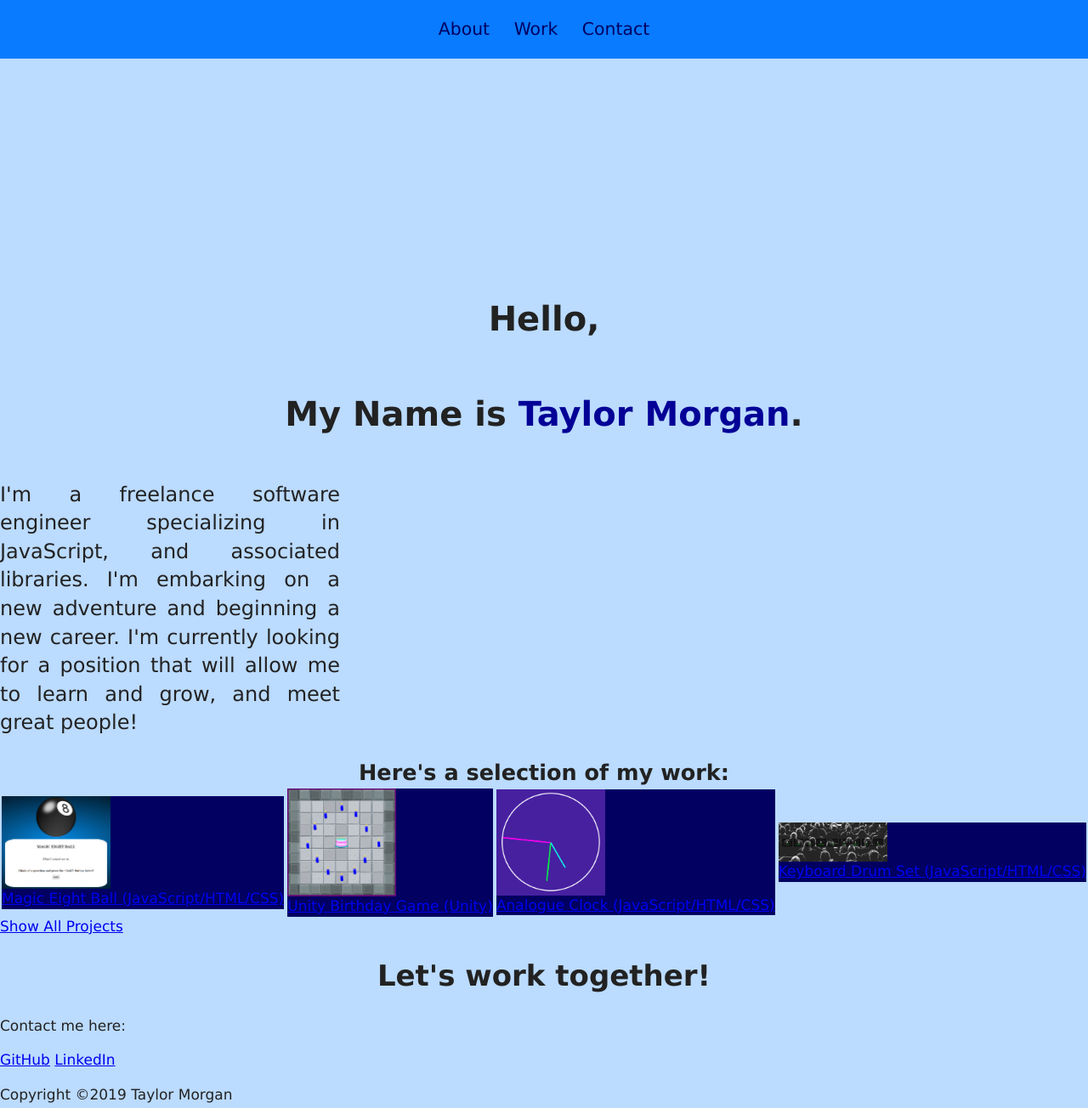
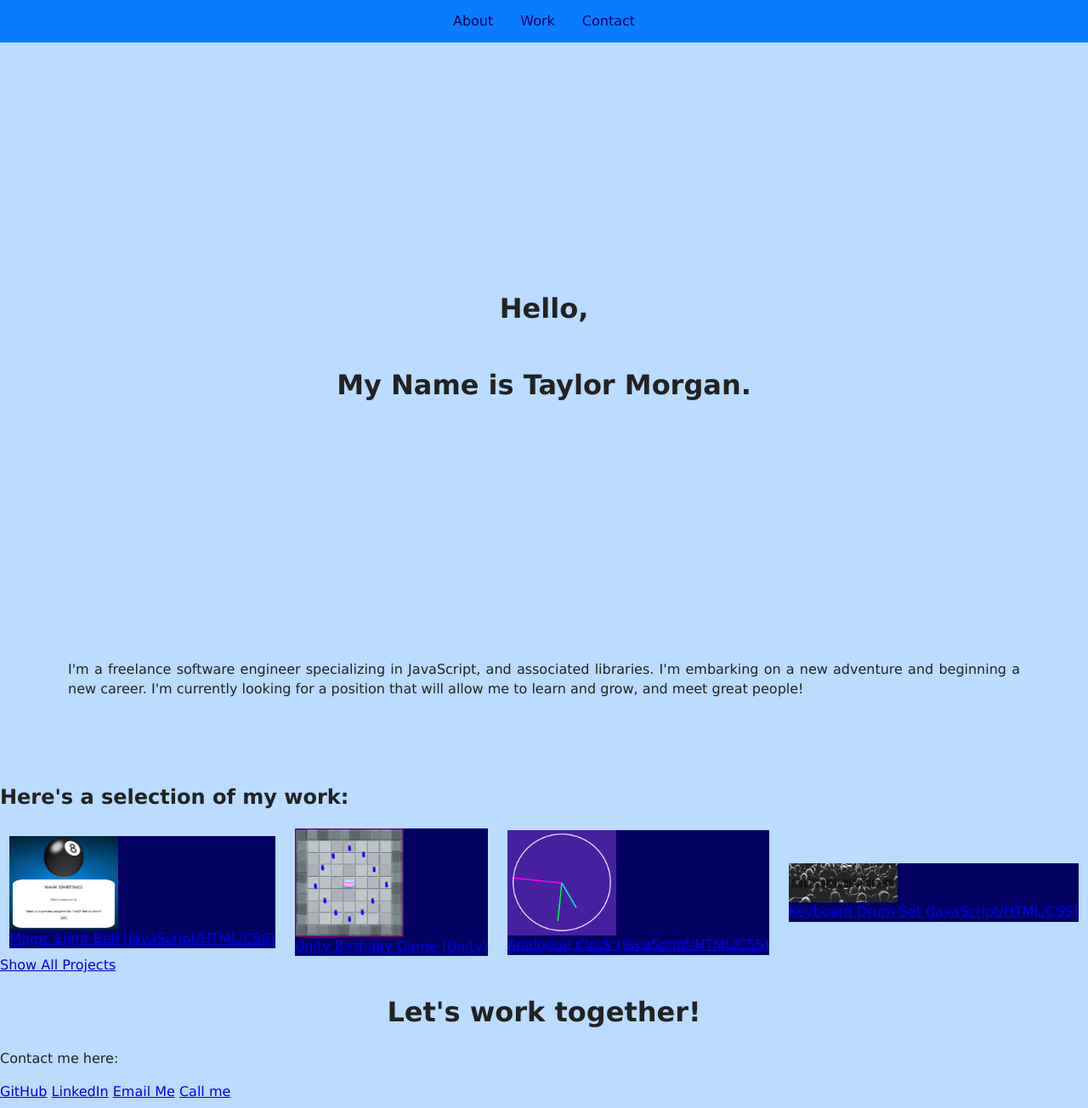
Before and after one commit to Taylor-Morgan/Portfolio-Website, a plain HTML site: page index.html in a window 1280 px wide. Shown: the top 1304 px of the page at 85% size. Drawn offline with nearby package versions, Linux system fonts and the light colour scheme.

Commit message:
Make scaling more reactive
Implemented em, rem, vh, and vw units to improve appearance on different size screens.

```diff
--- a/css/main.css
+++ b/css/main.css
@@ -12,17 +12,10 @@
 
  html {
      color: #222;
-     font-size: 17px;
+     font-size: 1em;
      line-height: 1.4;
      background-color: #bbdbff;
 }
-
-@media (max-width: 900px) {
-    html { font-size: 15px; }
-  }
-  @media (max-width: 400px) {
-    html { font-size: 13px; }
-  }
 
 body {
     /*Leave room for navbar at top of page*/
@@ -114,11 +107,7 @@
 /* ==========================================================================
    Author's custom styles
    ========================================================================== */
-.spacer {
-    flex-grow: 1;
-}
-
-.navbar-container {
+.navbarClass {
     overflow: hidden;
     background-color: #087bff;
     position: fixed;
@@ -126,7 +115,6 @@
     width: 100%;
     margin-top: 0;
     text-align: center;
-    font-size: 1.2rem;
     display: -webkit-flex; /* Safari */
     -webkit-flex-flow: row-reverse wrap; /* Safari 6.1+ */
     display: flex;
@@ -134,40 +122,24 @@
     justify-content: center;
 }
 
-.navbar-container a {
+.navbarClass a {
     float: left;
     display: block;
     color: #020061;
     text-align: center;
-    padding: 1em 0.7em 1em;
+    padding: 14px 16px;
     text-decoration: none;
     font-family: 'Lucida Sans', 'Lucida Sans Regular', 'Lucida Grande', 'Lucida Sans Unicode', Geneva, Verdana, sans-serif;
 }
 
-.navbar-container a:hover {
+.navbarClass a:hover {
     background: rgb(16, 214, 228);
 }
 
-.welcome {
-    display: flex;
-    flex-flow: column nowrap;
-}
+.welcome p {
+    padding: 35vh 10vh 10vh;
+    text-align: justify;
 
-.welcome h1 {
-    font-size: 5vh;
-}
-
-.welcome p {
-    text-align: justify;
-    font-size: 3vh;
-    align-content: center;
-    align-items: center;
-    min-width: 200px;
-    max-width: 400px;
-}
-
-.highlight-name {
-    color: #040196;
 }
 
 .work {
@@ -183,10 +155,6 @@
     padding: 0;
     margin: 0;
     list-style: none;
-}
-
-.work-header {
-
 }
 
 .work-item {
--- a/index.html
+++ b/index.html
@@ -16,7 +16,7 @@
   <script>(function(H){H.className=H.className.replace(/\bno-js\b/,'js')})(document.documentElement)</script>
 </head>
 
-<div id="navbar" class="navbar-container">
+<div id="navbar" class="navbarClass">
   <a href="#welcome-section">About</a>
   <a href="#projects">Work</a>
   <a href="#contact">Contact</a>
@@ -26,17 +26,16 @@
 
   <div id="welcome-section" class="welcome">
 
-      <h1>Hello,<br/><br/> My Name is <span class="highlight-name">Taylor Morgan</span>.</h1>
-
+      <h1>Hello,<br/><br/> My Name is Taylor Morgan.</h1>
       <p>I'm a freelance software engineer specializing in JavaScript, and associated libraries. I'm embarking on a new adventure and beginning a new career. I'm currently looking for a position that will allow me to learn and grow, and meet great people!</p>
 
   </div>
 
-    <h2 class="work work-header">Here's a selection of my work:</h2>
+    <h2 class="work-header">Here's a selection of my work:</h2>
 
     <ul id="projects" class="work">
 
-      <a href="https://github.com/Taylor-Morgan/Magic-Eight-Ball" target="_blank" class="work work-item">
+      <a href="https://github.com/Taylor-Morgan/Magic-Eight-Ball" target="_blank" class="work-item">
         <li>
           <img class="magicEightImg" src="img\magic_eight.PNG" alt="magic eight ball">
           <div class="magicEightTitle">Magic Eight Ball (JavaScript/HTML/CSS)</div>
@@ -75,6 +74,8 @@
       </div>
       <a href="https://github.com/Taylor-Morgan" target="_blank" class="contactInfo-details">GitHub</a>
       <a href="https://www.linkedin.com/in/taylornmorgan/" target="_blank" class="contactInfo-details">LinkedIn</a>
+      <a href="mailto:morgan.taylor86@gmail.com" class="contactInfo-details">Email Me</a>
+      <a href="tel:+1-909-631-7525" class="contactInfo-details">Call me</a>
     </div>
 
     <div class="copyright">
```
